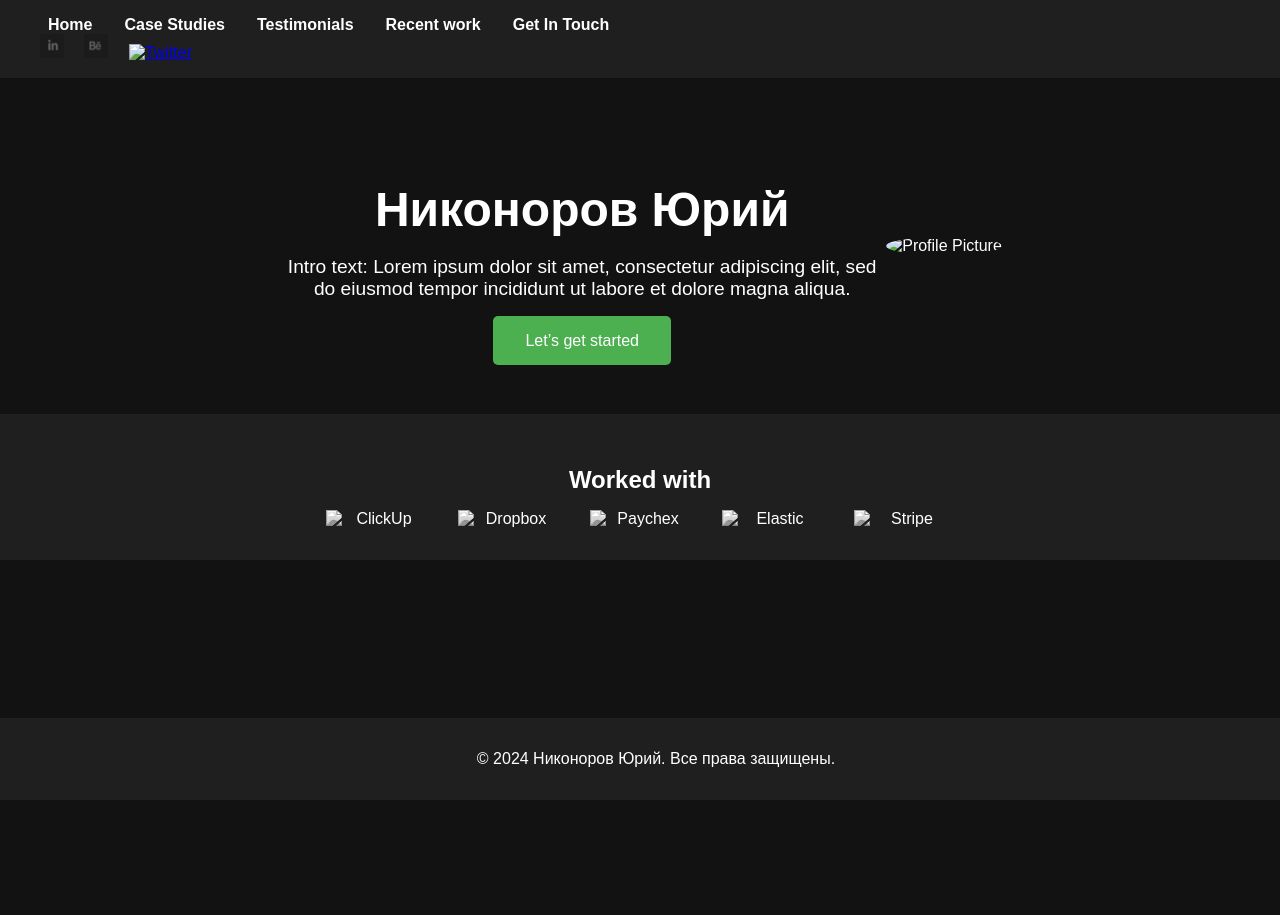
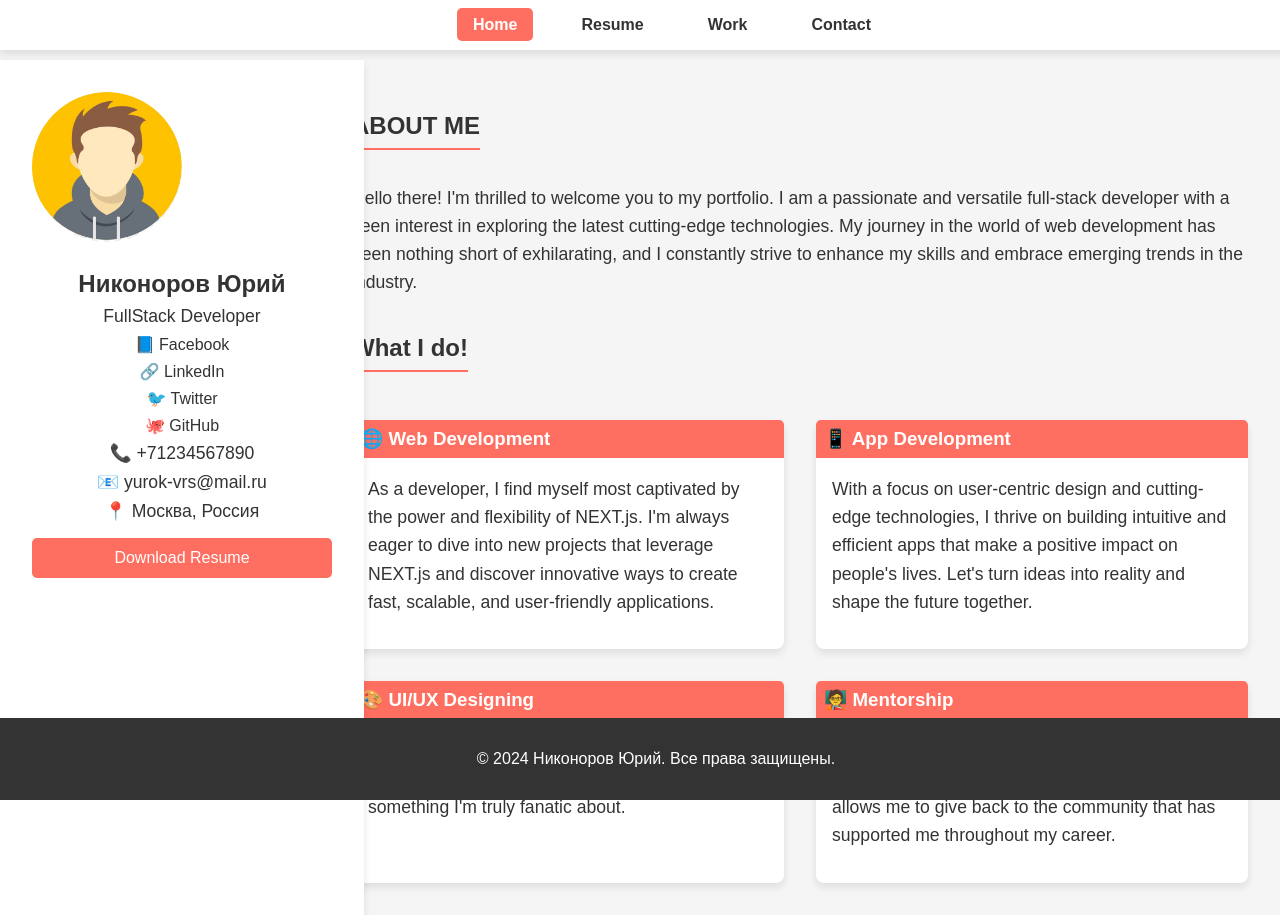
Before and after one commit to yurok-vrs/my_http_profile, a plain HTML site: page index.html in a window 1280 px wide. Before the commit the page ends 800 px from the top, so only its background shows below. Drawn offline with Linux system fonts and the light colour scheme.

Commit message:
Новый дизайн сайта

```diff
--- a/index.html
+++ b/index.html
@@ -10,41 +10,59 @@
     <header>
         <nav>
             <ul>
-                <li><a href="#home">Home</a></li>
-                <li><a href="#case-studies">Case Studies</a></li>
-                <li><a href="#testimonials">Testimonials</a></li>
-                <li><a href="#recent-work">Recent work</a></li>
-                <li><a href="#contact">Get In Touch</a></li>
+                <li><a href="#home" class="active">Home</a></li>
+                <li><a href="#resume">Resume</a></li>
+                <li><a href="#work">Work</a></li>
+                <li><a href="#contact">Contact</a></li>
             </ul>
-            <div class="social-icons">
-                <a href="#"><img src="linkedin-icon.png" alt="LinkedIn"></a>
-                <a href="#"><img src="behance-icon.png" alt="Behance"></a>
-                <a href="#"><img src="twitter-icon.png" alt="Twitter"></a>
-            </div>
         </nav>
     </header>
 
-    <section id="intro">
-        <div class="intro-text">
+    <div class="container">
+        <aside class="profile-sidebar">
+            <img src="photo.jpg" alt="Profile Picture">
             <h1>Никоноров Юрий</h1>
-            <p>Intro text: Lorem ipsum dolor sit amet, consectetur adipiscing elit, sed do eiusmod tempor incididunt ut labore et dolore magna aliqua.</p>
-            <a href="#contact" class="cta-button">Let’s get started</a>
-        </div>
-        <div class="profile-picture">
-            <img src="profile-picture.jpg" alt="Profile Picture">
-        </div>
-    </section>
+            <p>FullStack Developer</p>
+            <div class="social-icons">
+                <a href="#">📘 Facebook</a>
+                <a href="#">🔗 LinkedIn</a>
+                <a href="#">🐦 Twitter</a>
+                <a href="#">🐙 GitHub</a>
+            </div>
+            <div class="contact-info">
+                <p>📞 +71234567890</p>
+                <p>📧 yurok-vrs@mail.ru</p>
+                <p>📍 Москва, Россия</p>
+            </div>
+            <a href="#" class="resume-button">Download Resume</a>
+        </aside>
 
-    <section id="worked-with">
-        <h2>Worked with</h2>
-        <div class="logos">
-            <img src="clickup-logo.png" alt="ClickUp">
-            <img src="dropbox-logo.png" alt="Dropbox">
-            <img src="paychex-logo.png" alt="Paychex">
-            <img src="elastic-logo.png" alt="Elastic">
-            <img src="stripe-logo.png" alt="Stripe">
-        </div>
-    </section>
+        <main>
+            <section id="about">
+                <h2>ABOUT ME</h2>
+                <p>Hello there! I'm thrilled to welcome you to my portfolio. I am a passionate and versatile full-stack developer with a keen interest in exploring the latest cutting-edge technologies. My journey in the world of web development has been nothing short of exhilarating, and I constantly strive to enhance my skills and embrace emerging trends in the industry.</p>
+                <h2>What I do!</h2>
+                <div class="skills">
+                    <div class="skill">
+                        <h3>🌐 Web Development</h3>
+                        <p>As a developer, I find myself most captivated by the power and flexibility of NEXT.js. I'm always eager to dive into new projects that leverage NEXT.js and discover innovative ways to create fast, scalable, and user-friendly applications.</p>
+                    </div>
+                    <div class="skill">
+                        <h3>📱 App Development</h3>
+                        <p>With a focus on user-centric design and cutting-edge technologies, I thrive on building intuitive and efficient apps that make a positive impact on people's lives. Let's turn ideas into reality and shape the future together.</p>
+                    </div>
+                    <div class="skill">
+                        <h3>🎨 UI/UX Designing</h3>
+                        <p>Crafting visually appealing and intuitive user interfaces that offer a delightful user experience is something I'm truly fanatic about.</p>
+                    </div>
+                    <div class="skill">
+                        <h3>🧑‍🏫 Mentorship</h3>
+                        <p>I have also found great joy in sharing my knowledge with others. Being a technical mentor allows me to give back to the community that has supported me throughout my career.</p>
+                    </div>
+                </div>
+            </section>
+        </main>
+    </div>
 
     <footer>
         <p>&copy; 2024 Никоноров Юрий. Все права защищены.</p>
--- a/styles.css
+++ b/styles.css
@@ -2,16 +2,18 @@ body {
     font-family: 'Arial', sans-serif;
     margin: 0;
     padding: 0;
-    background-color: #121212;
-    color: #ffffff;
+    background-color: #f5f5f5;
+    color: #333;
 }
 
 header {
-    background-color: #1f1f1f;
+    background-color: #ffffff;
+    box-shadow: 0 4px 8px rgba(0, 0, 0, 0.1);
     padding: 1rem 2rem;
-    display: flex;
-    justify-content: space-between;
-    align-items: center;
+    position: fixed;
+    width: 100%;
+    top: 0;
+    z-index: 1000;
 }
 
 nav ul {
@@ -19,6 +21,7 @@ nav ul {
     padding: 0;
     margin: 0;
     display: flex;
+    justify-content: center;
 }
 
 nav ul li {
@@ -26,85 +29,129 @@ nav ul li {
 }
 
 nav ul li a {
-    color: #ffffff;
+    color: #333;
     text-decoration: none;
     font-weight: bold;
+    padding: 0.5rem 1rem;
+    border-radius: 5px;
+}
+
+nav ul li a.active, nav ul li a:hover {
+    background-color: #ff6f61;
+    color: #ffffff;
+}
+
+.container {
+    display: flex;
+    margin-top: 60px; /* Adjust based on header height */
+}
+
+.profile-sidebar {
+    background-color: #ffffff;
+    width: 300px;
+    padding: 2rem;
+    box-shadow: 0 4px 8px rgba(0, 0, 0, 0.1);
+    position: fixed;
+    height: 100%;
+    overflow-y: auto;
+}
+
+.profile-sidebar img {
+    border-radius: 50%;
+    width: 150px;
+    height: 150px;
+    margin-bottom: 1rem;
+}
+
+.profile-sidebar h1 {
+    margin: 0.5rem 0;
+    font-size: 1.5rem;
+    text-align: center;
+}
+
+.profile-sidebar p {
+    margin: 0.5rem 0;
+    font-size: 1.1rem;
+    text-align: center;
 }
 
 .social-icons a {
-    margin: 0 0.5rem;
-}
-
-.social-icons img {
-    width: 24px;
-    height: 24px;
-}
-
-#intro {
-    display: flex;
-    justify-content: center;
-    align-items: center;
-    padding: 4rem 2rem;
+    margin: 0.5rem;
+    text-decoration: none;
+    color: #333;
+    display: block;
     text-align: center;
 }
 
-.intro-text {
-    max-width: 50%;
+.social-icons a:hover {
+    color: #ff6f61;
 }
 
-.intro-text h1 {
-    font-size: 3rem;
+.contact-info p {
+    margin: 0.5rem 0;
+    text-align: center;
+}
+
+.resume-button {
+    background-color: #ff6f61;
+    color: #ffffff;
+    padding: 0.7rem;
+    text-decoration: none;
+    border-radius: 5px;
+    display: block;
+    text-align: center;
+    margin: 1rem 0;
+}
+
+.resume-button:hover {
+    background-color: #e56051;
+}
+
+main {
+    flex: 1;
+    padding: 2rem;
+    margin-left: 320px; /* Adjust based on sidebar width + padding */
+    padding-right: 2rem; /* Add padding to the right */
+}
+
+#about h2 {
+    border-bottom: 2px solid #ff6f61;
+    display: inline-block;
+    padding-bottom: 0.5rem;
     margin-bottom: 1rem;
 }
 
-.intro-text p {
-    font-size: 1.2rem;
-    margin-bottom: 2rem;
+#about p {
+    font-size: 1.1rem;
+    line-height: 1.6;
 }
 
-.cta-button {
-    background-color: #4CAF50;
-    color: #ffffff;
-    padding: 1rem 2rem;
-    text-decoration: none;
-    border-radius: 5px;
-    font-size: 1rem;
+.skills {
+    display: flex;
+    flex-wrap: wrap;
+    gap: 2rem;
+    margin-top: 2rem;
 }
 
-.cta-button:hover {
-    background-color: #45a049;
+.skill {
+    background-color: #ffffff;
+    padding: 1rem;
+    border-radius: 8px;
+    box-shadow: 0 4px 8px rgba(0, 0, 0, 0.1);
+    flex: 1;
+    min-width: 250px;
 }
 
-.profile-picture img {
-    border-radius: 50%;
-    width: 200px;
-    height: 200px;
-}
-
-#worked-with {
-    background-color: #1f1f1f;
-    padding: 2rem;
-    text-align: center;
-}
-
-#worked-with h2 {
-    margin-bottom: 1rem;
-}
-
-.logos {
-    display: flex;
-    justify-content: center;
-    gap: 2rem;
-}
-
-.logos img {
-    width: 100px;
-    height: auto;
-    filter: grayscale(100%);
+.skill h3 {
+    background-color: #ff6f61;
+    color: #ffffff;
+    padding: 0.5rem;
+    border-radius: 5px 5px 0 0;
+    margin: -1rem -1rem 0 -1rem;
 }
 
 footer {
-    background-color: #1f1f1f;
+    background-color: #333;
     color: #ffffff;
     text-align: center;
     padding: 1rem;
@@ -112,3 +159,69 @@ footer {
     width: 100%;
     bottom: 0;
 }
+
+/* Responsive Design */
+@media (max-width: 1200px) {
+    .profile-sidebar {
+        width: 250px;
+    }
+
+    main {
+        margin-left: 270px; /* Adjust based on sidebar width + padding */
+    }
+}
+
+@media (max-width: 992px) {
+    .profile-sidebar {
+        width: 200px;
+    }
+
+    main {
+        margin-left: 220px; /* Adjust based on sidebar width + padding */
+    }
+}
+
+@media (max-width: 768px) {
+    .container {
+        flex-direction: column;
+    }
+
+    .profile-sidebar {
+        width: 100%;
+        position: relative;
+        height: auto;
+    }
+
+    main {
+        margin-left: 0;
+        padding: 1rem;
+    }
+}
+
+@media (max-width: 480px) {
+    .profile-sidebar img {
+        width: 100px;
+        height: 100px;
+    }
+
+    .profile-sidebar h1 {
+        font-size: 1.2rem;
+    }
+
+    .profile-sidebar p {
+        font-size: 1rem;
+    }
+
+    .social-icons a {
+        font-size: 0.9rem;
+    }
+
+    .contact-info p {
+        font-size: 0.9rem;
+    }
+
+    .resume-button {
+        padding: 0.5rem;
+        font-size: 0.9rem;
+    }
+}
```
Also changed, not shown: behance-icon.png (deleted), linkedin-icon.png (deleted), photo.jpg (added).
